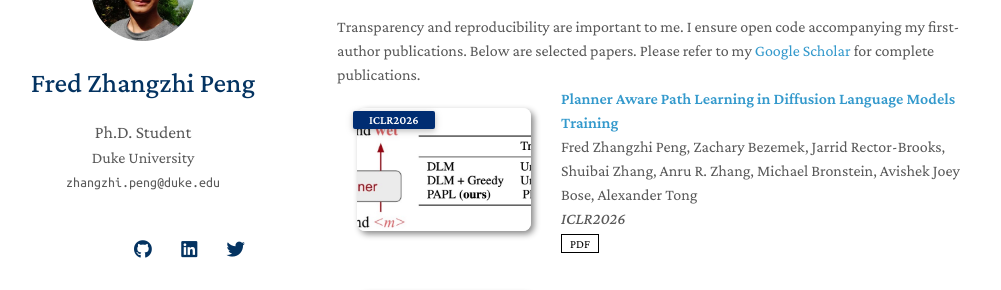
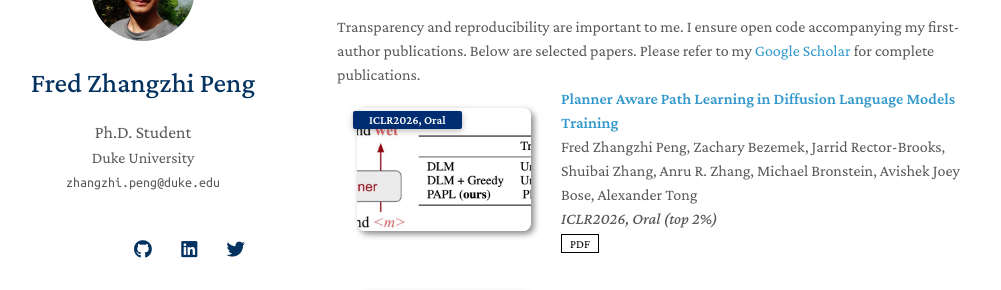
Before and after one commit to pengzhangzhi/home, a Jekyll site: the page built from index.md, in a window 1280 px wide and 900 px high, scrolled down 514 px. Shown: the part 147-437 px from the top of the window, without its empty margins (133-1134 px from the left). Built offline with Jekyll 4.4.1, drawn with Linux system fonts in a browser that asks for light colours; nearby versions of some CDN libraries; a style sheet for code colours, icons or effects is not loaded; our own code applies the rules of GitHub Pages for plain Markdown files.

Commit message:
Revise conference information for publication
Updated conference details for 'Planner Aware Path Learning in Diffusion Language Models Training'.

```diff
--- a/_data/publications.yml
+++ b/_data/publications.yml
@@ -3,8 +3,8 @@ main:
     image: ./assets/img/pl.jpg
     authors: Fred Zhangzhi Peng, Zachary Bezemek, Jarrid Rector-Brooks, Shuibai Zhang, Anru R. Zhang, Michael Bronstein, Avishek Joey Bose, Alexander Tong
     pdf: https://arxiv.org/pdf/2509.23405
-    conference_short: ICLR2026
-    conference: ICLR2026
+    conference_short: ICLR2026, Oral
+    conference: ICLR2026, Oral (top 2%)
   - title: "Open-dLLM: Open Diffusion Large Language Model"
     image: ./assets/img/quick-sort-thumbnail.jpg
     authors: Fred Zhangzhi Peng, Shuibai Zhang, Alexander Tong
```
